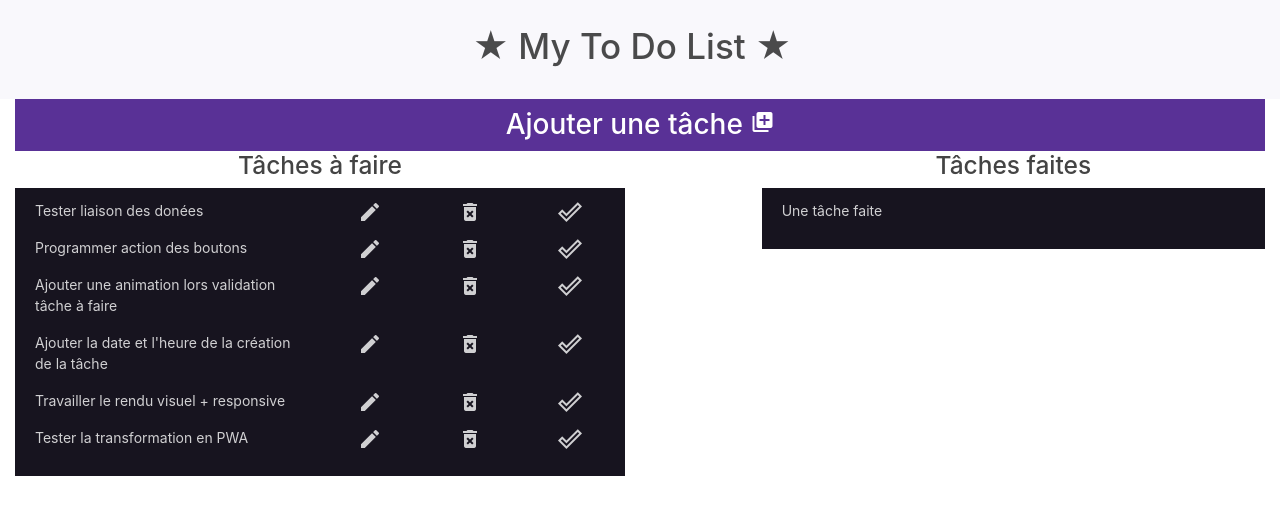
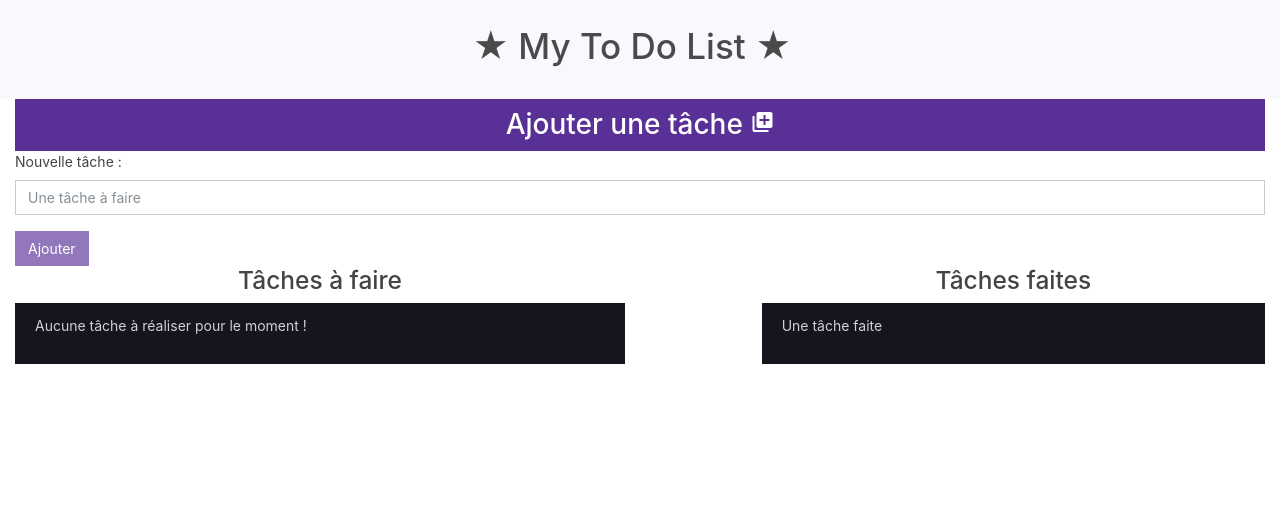
Before and after one commit to Sandra-I/to-do-list, an Angular app: page / in a window 1280 px wide. Shown: the top 514 px of the page. Built offline with nearby package versions, Linux system fonts and the light colour scheme.

Commit message:
Structure ok

```diff
--- /dev/null
+++ b/src/app/add-task/add-task.component.html
@@ -0,0 +1,28 @@
+<div class="row">
+  <div class="col-12">
+    <button type="button" class="btn btn-primary btn-lg btn-block">
+      <span class="h2">
+        {{navbar.title}}
+        <i class="material-icons">
+          library_add
+        </i>
+      </span>
+    </button>
+  </div>
+</div>
+<div class="row">
+  <div class="col-12">
+    <form (ngSubmit)="onAddTask(f)" #f="ngForm">
+      <fieldset>
+        <div class="form-group">
+          <label name="taskToAdd">
+            Nouvelle tâche :
+          </label>
+          <input type="text" class="form-control" id="taskToAdd" name="taskToAdd" aria-describedby="taskFieldHelp" placeholder="Une tâche à faire" required ngModel>
+        </div>
+      </fieldset>
+      <button type="submit" class="btn btn-primary" [disabled]="f.invalid">Ajouter</button>
+      <!-- <button type="submit" class="btn btn-primary" (click)="onAddTask($event)">Ajouter</button> -->
+    </form>
+  </div>
+</div>
--- /dev/null
+++ b/src/app/add-task/add-task.component.ts
@@ -0,0 +1,33 @@
+import { Component, OnInit, Output, EventEmitter, Input } from '@angular/core';
+import { NgForm } from '@angular/forms';
+
+@Component({
+  selector: 'tdl-add-task',
+  templateUrl: './add-task.component.html',
+  styleUrls: ['./add-task.component.scss']
+})
+export class AddTaskComponent implements OnInit {
+  navbar = {
+    title: 'Ajouter une tâche'
+  };
+
+  @Input()
+  taskToAdd: string;
+
+  @Output()
+  cli: EventEmitter<string> = new EventEmitter();
+
+  constructor() { }
+
+  ngOnInit(): void {
+  }
+
+  public onAddTask(form: NgForm): string {
+    this.taskToAdd = form.value['taskToAdd'];
+    //this.cli.emit(this.taskToAdd);
+    this.cli.emit();
+    console.log(form.value['taskToAdd']);
+    return this.taskToAdd;
+  }
+
+}
--- a/src/app/app.component.html
+++ b/src/app/app.component.html
@@ -1,6 +1,6 @@
 <div class="container-fluid">
   <tdl-header></tdl-header>
-  <tdl-navbar></tdl-navbar>
+  <tdl-add-task></tdl-add-task>
   <tdl-content>
     <tdl-to-do-tasks-list></tdl-to-do-tasks-list>
     <tdl-done-tasks-list></tdl-done-tasks-list>
--- a/src/app/app.module.ts
+++ b/src/app/app.module.ts
@@ -4,7 +4,7 @@ import { BrowserModule } from '@angular/platform-browser';
 import { NgbModule } from '@ng-bootstrap/ng-bootstrap';
 import { AppComponent } from './app.component';
 import { HeaderComponent } from './header/header.component';
-import { NavbarComponent } from './navbar/navbar.component';
+import { AddTaskComponent } from './add-task/add-task.component';
 import { ToDoTasksListComponent } from './to-do-tasks-list/to-do-tasks-list.component';
 import { DoneTasksListComponent } from './done-tasks-list/done-tasks-list.component';
 import { TaskDoneComponent } from './task-done/task-done.component';
@@ -16,7 +16,7 @@ import { ContentComponent } from './content/content.component';
   declarations: [
     AppComponent,
     HeaderComponent,
-    NavbarComponent,
+    AddTaskComponent,
     ToDoTasksListComponent,
     DoneTasksListComponent,
     TaskDoneComponent,
--- a/src/app/navbar/navbar.component.html
+++ /dev/null
@@ -1,12 +0,0 @@
-<div class="row">
-  <div class="col-12">
-    <button type="button" class="btn btn-primary btn-lg btn-block">
-      <span class="h2">
-        {{navbar.title}}
-        <i class="material-icons">
-          library_add
-        </i>
-      </span>
-    </button>
-  </div>
-</div>
--- a/src/app/navbar/navbar.component.ts
+++ /dev/null
@@ -1,18 +0,0 @@
-import { Component, OnInit } from '@angular/core';
-
-@Component({
-  selector: 'tdl-navbar',
-  templateUrl: './navbar.component.html',
-  styleUrls: ['./navbar.component.scss']
-})
-export class NavbarComponent implements OnInit {
-  navbar = {
-    title: 'Ajouter une tâche'
-  };
-
-  constructor() { }
-
-  ngOnInit(): void {
-  }
-
-}
--- a/src/app/task-to-do/task-to-do.component.html
+++ b/src/app/task-to-do/task-to-do.component.html
@@ -1,12 +1,16 @@
-<div *ngFor="let obj of taskToDo" class="row">
+<p>{{taskToDo}}</p>
+
+<!-- <div *ngFor="let obj of tasks
+  ToDo" class="row">
   <p class="col-sm-6 col-12">{{obj.name}}</p>
-  <i class="material-icons d-flex justify-content-center col-sm-2 col-4">
+  <button type="button" class="btn btn-outline-primary btn-lg col-sm-2 col-4"><i class="material-icons d-flex justify-content-center">
     edit
-  </i>
-  <i class="material-icons d-flex justify-content-center col-sm-2 col-4">
+  </i></button>
+  <button type="button" class="btn btn-outline-primary btn-lg col-sm-2 col-4"><i class="material-icons d-flex justify-content-center">
     delete_forever
-  </i>
-  <i class="material-icons d-flex justify-content-center col-sm-2 col-4">
+  </i></button>
+  <button type="button" class="btn btn-outline-primary btn-lg col-sm-2 col-4"><i class="material-icons d-flex justify-content-center">
     done_outline
-  </i>
-</div>
+  </i></button>
+
+</div> -->
--- a/src/app/task-to-do/task-to-do.component.ts
+++ b/src/app/task-to-do/task-to-do.component.ts
@@ -1,4 +1,4 @@
-import { Component, OnInit } from '@angular/core';
+import { Component, OnInit, Input, Output, EventEmitter } from '@angular/core';
 
 @Component({
   selector: 'tdl-task-to-do',
@@ -7,30 +7,21 @@ import { Component, OnInit } from '@angular/core';
 })
 export class TaskToDoComponent implements OnInit {
 
-  taskToDo = [
-    {
-      name: 'Tester liaison des donées'
-    },
-    {
-      name: 'Programmer action des boutons'
-    },
-    {
-      name: 'Ajouter une animation lors validation tâche à faire'
-    },
-    {
-      name: 'Ajouter la date et l\'heure de la création de la tâche'
-    },
-    {
-      name: 'Travailler le rendu visuel + responsive'
-    },
-    {
-      name: 'Tester la transformation en PWA'
-    }
-  ];
+  @Input()
+  taskToDo: string;
+
+  tasksToDo: string[];
+
+  public addTask(name: string): string {
+    this.taskToDo = name;
+    console.log("Task to do" + this.taskToDo);
+    return this.taskToDo;
+  }
 
   constructor() { }
 
   ngOnInit(): void {
+    this.taskToDo = "Aucune tâche à réaliser pour le moment !"
   }
 
 }
--- a/src/app/to-do-tasks-list/to-do-tasks-list.component.html
+++ b/src/app/to-do-tasks-list/to-do-tasks-list.component.html
@@ -3,6 +3,7 @@
     <h3>{{title}}</h3>
   </span>
 </div>
+
 <div class="row">
   <div class="col-sm-12">
     <ul class="list-group list-group-flush">
```
Also changed, not shown: src/app/add-task/add-task.component.scss (added), 1 other file (tests, documents, lock files or other folders).
